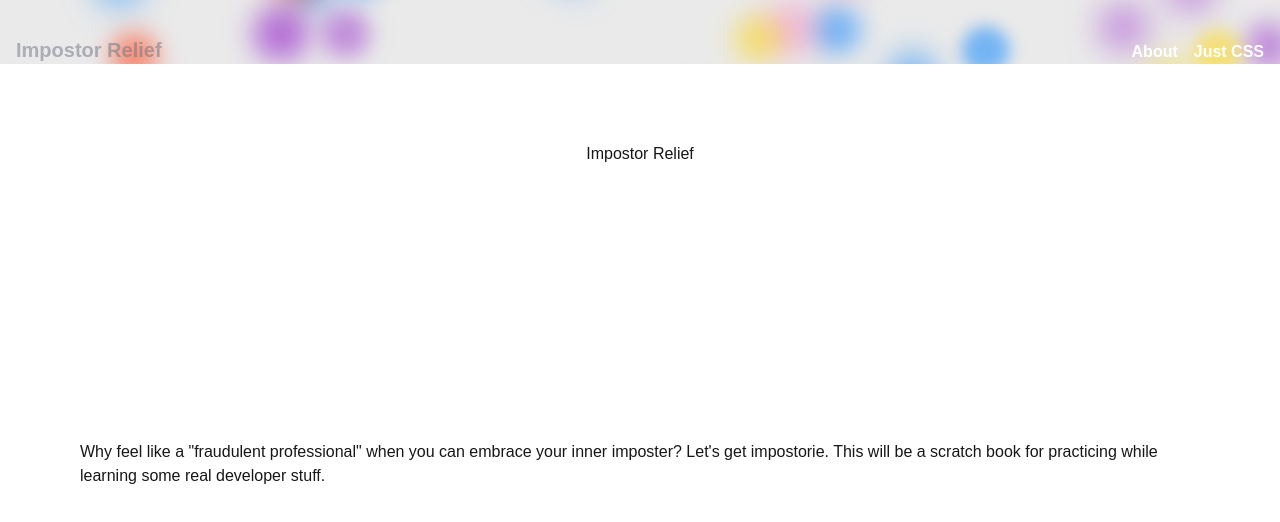
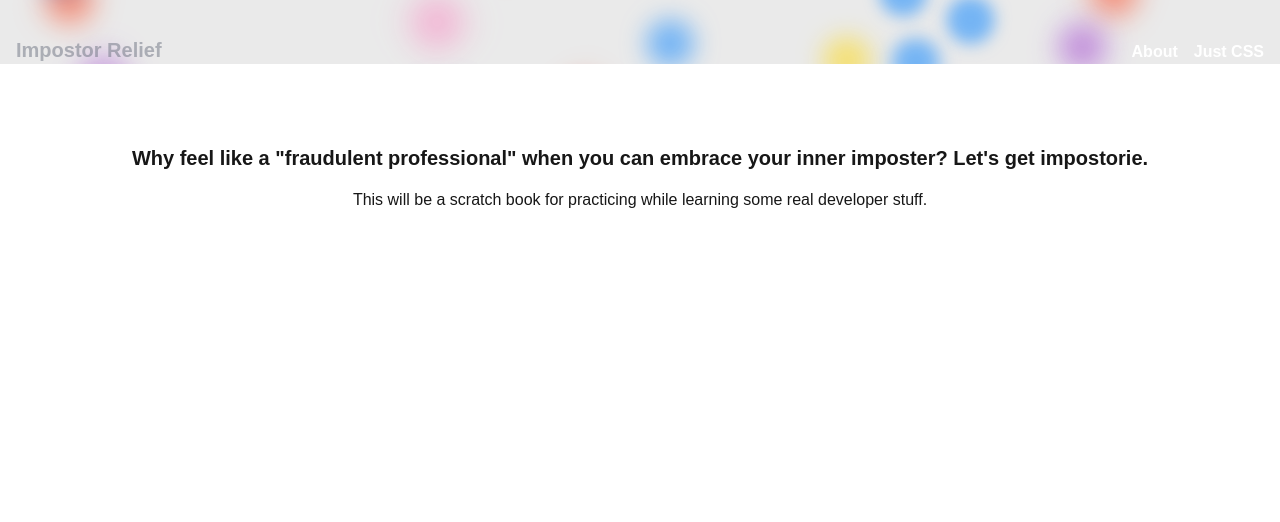
Before and after one commit to irawachaloco/impostor-relief, a Next.js app: page / in a window 1280 px wide. Shown: the top 522 px of the page. Built offline with nearby package versions, Linux system fonts and the light colour scheme.

Commit message:
somo format and copy changes

```diff
--- a/app/page.tsx
+++ b/app/page.tsx
@@ -1,12 +1,13 @@
 export default function Home() {
   return (
-    <div className="grid grid-rows-[20px_1fr_20px] items-center justify-items-center min-h-screen p-8 pb-20 gap-16 sm:p-20 font-[family-name:var(--font-geist-sans)]">
-      <h1>Impostor Relief</h1>
-
+    <div className="items-center justify-items-center min-h-screen_ p-8 pb-20 gap-16 sm:p-20 font-[family-name:var(--font-geist-sans)]">
+      <h1 className="font-bold text-xl pb-4">
+        Why feel like a &quot;fraudulent professional&quot; when you can embrace
+        your inner imposter? Let&apos;s get impostorie.
+      </h1>
       <h2>
-        Why feel like a &quot;fraudulent professional&quot; when you can embrace
-        your inner imposter? Let&apos;s get impostorie. This will be a scratch
-        book for practicing while learning some real developer stuff.
+        This will be a scratch book for practicing while learning some real
+        developer stuff.
       </h2>
     </div>
   );
```
